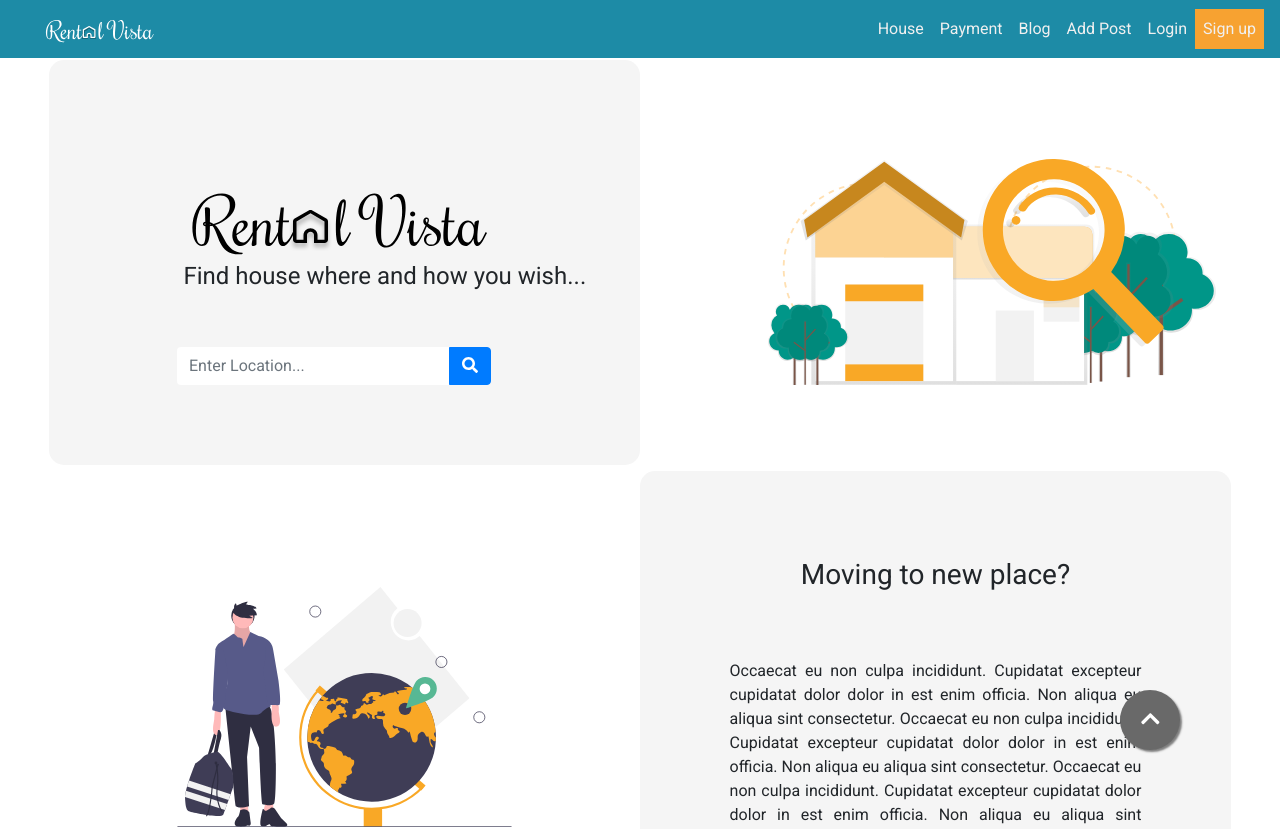
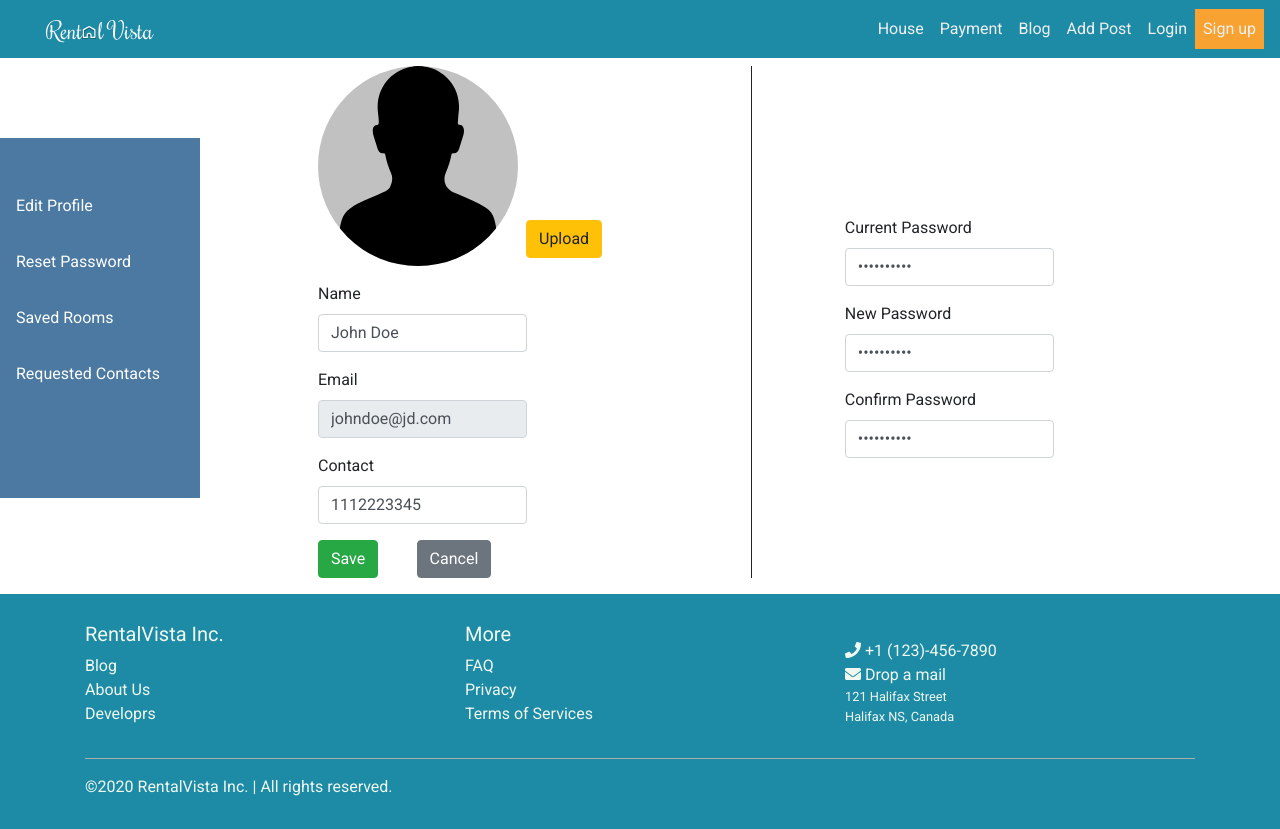
Before and after one commit to typemaster007/rental-vista, a React (Create React App) app: page /edit in a window 1280 px wide. Before the commit this address led to /. Shown: the top 829 px of the page. Built offline with nearby package versions, Linux system fonts and the light colour scheme.

Commit message:
Updated Edit Profile CSS

```diff
--- a/src/components/profile/editProfile/EditProfile.css
+++ b/src/components/profile/editProfile/EditProfile.css
@@ -66,6 +66,6 @@
   }
   .questions {
     justify-content:start;
-    margin-bottom: 2vh;
+    margin-bottom: 15vh;
   }
 }
--- a/src/components/profile/editProfile/EditProfile.js
+++ b/src/components/profile/editProfile/EditProfile.js
@@ -64,7 +64,7 @@ function EditProfile() {
   }, [userData.name, userData.contact])
 
   return (
-    <Container>
+    <Container className="ml-5">
       <Row>
         <Col
           className="mb-3 personal-detail-col"
@@ -88,7 +88,7 @@ function EditProfile() {
               <Form.Control
                 value={userData.name}
                 type="name"
-                placeholder="Enter fullname"
+                placeholder="Enter Fullname"
                 onChange={(e) => handleOnChange({name: e.target.value})}
               />
               <Form.Text className={errorClass.nameError}><FontAwesomeIcon icon="exclamation-circle" color="#ff0000" /> Enter Valid Name!</Form.Text>
@@ -118,7 +118,7 @@ function EditProfile() {
             </Form.Group>
           </Row>
           <Row className="">
-            <Button variant="success" type="submit" style={{marginRight: "10vw"}} onClick={() => showModal({title: "Great!", body:"Data has been saved!", show:true})}>
+            <Button variant="success" type="submit" style={{marginRight: "3vw"}} onClick={() => showModal({title: "Great!", body:"Data has been saved!", show:true})}>
               Save
             </Button>
             <Button variant="secondary" type="submit" onClick={() => setUserData(initialData)}>
@@ -133,7 +133,38 @@ function EditProfile() {
           lg={{ offset: 1 }}
         >
           <Row className="questions">
+          <Form.Group controlId="formBasicPassword">
+              <Form.Label>Current Password</Form.Label>
+              <Form.Control
+                value={userData.contact}
+                type="password"
+                placeholder="Enter Current Password."
+                onChange={(e) => handleOnChange({contact: e.target.value})}
+              />
+              <Form.Text className={errorClass.contactError}><FontAwesomeIcon icon="exclamation-circle" color="#ff0000" /> Enter Valid Contact Detail!</Form.Text>
+            </Form.Group>
             <Form.Group controlId="formBasicPassword">
+              <Form.Label>New Password</Form.Label>
+              <Form.Control
+                value={userData.contact}
+                type="password"
+                placeholder="Enter New Password"
+                onChange={(e) => handleOnChange({contact: e.target.value})}
+              />
+              <Form.Text className={errorClass.contactError}><FontAwesomeIcon icon="exclamation-circle" color="#ff0000" /> Enter Valid Contact Detail!</Form.Text>
+            </Form.Group>
+            <Form.Group controlId="formBasicPassword">
+              <Form.Label>Confirm Password</Form.Label>
+              <Form.Control
+                value={userData.contact}
+                type="password"
+                placeholder="Re-Enter Confirm Password"
+                onChange={(e) => handleOnChange({contact: e.target.value})}
+              />
+              <Form.Text className={errorClass.contactError}><FontAwesomeIcon icon="exclamation-circle" color="#ff0000" /> Enter Valid Contact Detail!</Form.Text>
+            </Form.Group>
+            </Row>
+            {/* <Form.Group controlId="formBasicPassword">
               <Form.Label>Near to which place you want house?</Form.Label>
               <Form.Control value={userData.question1} as="select">
                 <option>Lake</option>
@@ -144,7 +175,7 @@ function EditProfile() {
           </Row>
           <Row className="questions">
             <Form.Group controlId="formBasicPassword">
-              <Form.Label>What do you prefere to rent a room?</Form.Label>
+              <Form.Label>What do you prefer to rent a room?</Form.Label>
               <Form.Control value={userData.question2} as="select">
                 <option>Apartment</option>
                 <option>House</option>
@@ -178,7 +209,7 @@ function EditProfile() {
                 <option>No</option>
               </Form.Control>
             </Form.Group>
-          </Row>
+          </Row> */}
         </Col>
       </Row>
       {
--- a/src/components/profile/index.css
+++ b/src/components/profile/index.css
@@ -1,4 +1,4 @@
-@media screen and (max-width: 740px) {
+@media screen and (max-width: 780px) {
   .sidebar {
     margin: 0;
     padding: 0;
@@ -20,7 +20,7 @@
   }
 }
 
-@media screen and (min-width: 740px) {
+@media screen and (min-width: 780px) {
   .sidebar {
     /* margin: 0;
     padding: 0; */
--- a/src/components/profile/index.js
+++ b/src/components/profile/index.js
@@ -21,11 +21,11 @@ function ProfileManagement(props) {
     });
   };
 
-  useEffect(() => {
-    if (!localStorage.getItem("token")) {
-      props.history.push("/");
-    }
-  }, []);
+  // useEffect(() => {
+  //   if (!localStorage.getItem("token")) {
+  //     props.history.push("/");
+  //   }
+  // }, []);
 
   return (
     <div>
```
